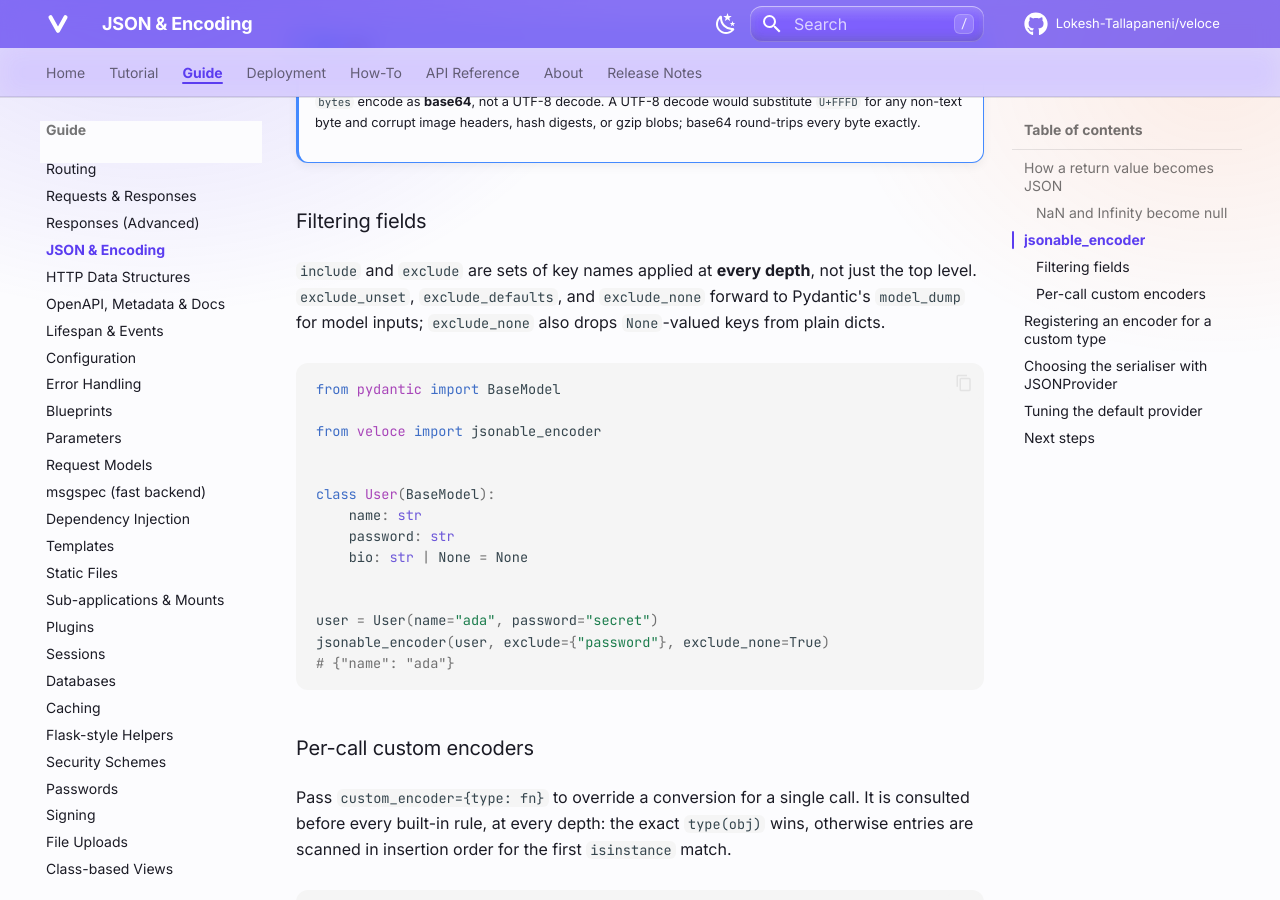
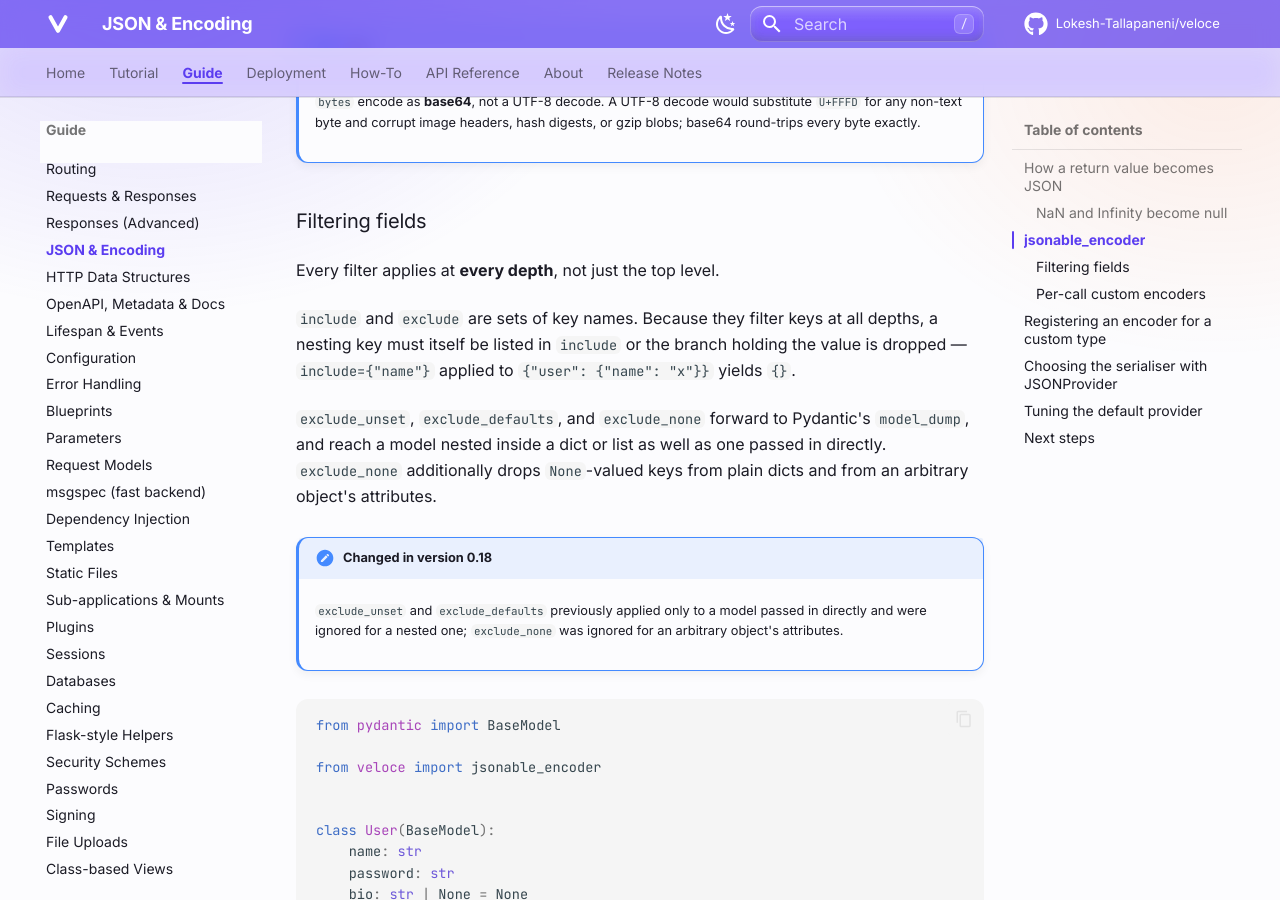
Before and after one commit to Lokesh-Tallapaneni/veloce, an MkDocs documentation site: the page built from docs/guide/encoding.md, in a window 1280 px wide and 900 px high, scrolled down 4191 px. Built offline with MkDocs 1.6.1 and Material for MkDocs 9.7.7, drawn with Linux system fonts in a browser that asks for light colours; comment, search, counter and statistics services are not loaded.

Commit message:
forward every jsonable_encoder filter at every recursion depth
exclude_unset and exclude_defaults reached only a model passed in directly
and were dropped one level down; the _public_vars fallback also omitted
exclude_none. All six filters now forward at all five recursion sites,
passed positionally so the added arguments cost less than the keyword
binding they replace.

````diff
--- a/docs/guide/encoding.md
+++ b/docs/guide/encoding.md
@@ -176,10 +176,22 @@
 
 ### Filtering fields
 
-`include` and `exclude` are sets of key names applied at **every depth**, not
-just the top level. `exclude_unset`, `exclude_defaults`, and `exclude_none`
-forward to Pydantic's `model_dump` for model inputs; `exclude_none` also drops
-`None`-valued keys from plain dicts.
+Every filter applies at **every depth**, not just the top level.
+
+`include` and `exclude` are sets of key names. Because they filter keys at all
+depths, a nesting key must itself be listed in `include` or the branch holding
+the value is dropped — `include={"name"}` applied to `{"user": {"name": "x"}}`
+yields `{}`.
+
+`exclude_unset`, `exclude_defaults`, and `exclude_none` forward to Pydantic's
+`model_dump`, and reach a model nested inside a dict or list as well as one
+passed in directly. `exclude_none` additionally drops `None`-valued keys from
+plain dicts and from an arbitrary object's attributes.
+
+!!! note "Changed in version 0.18"
+    `exclude_unset` and `exclude_defaults` previously applied only to a model
+    passed in directly and were ignored for a nested one; `exclude_none` was
+    ignored for an arbitrary object's attributes.
 
 ```python
 from pydantic import BaseModel
````
Also changed, not shown: CHANGELOG.md (+2 -0 lines), 2 other files.
